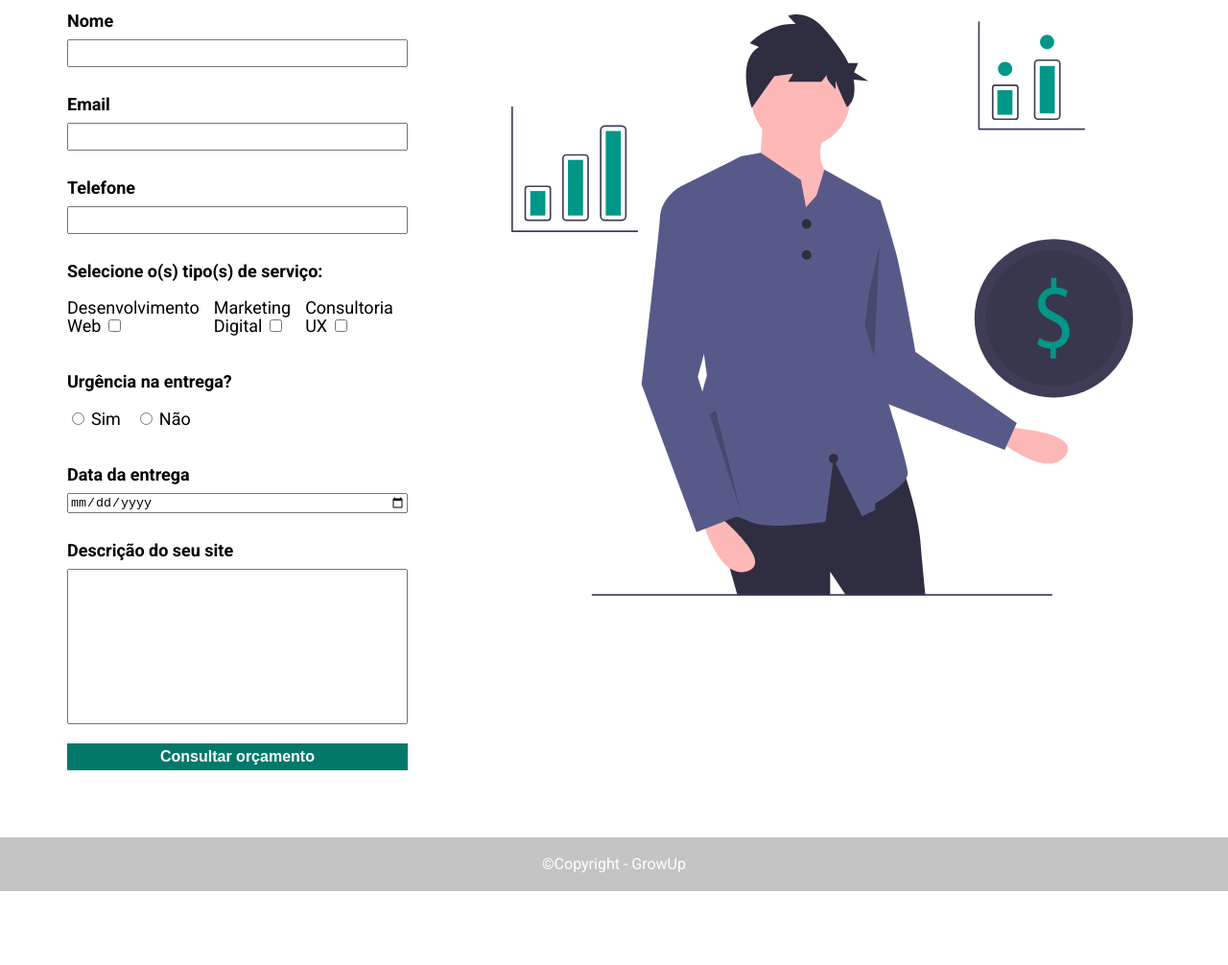
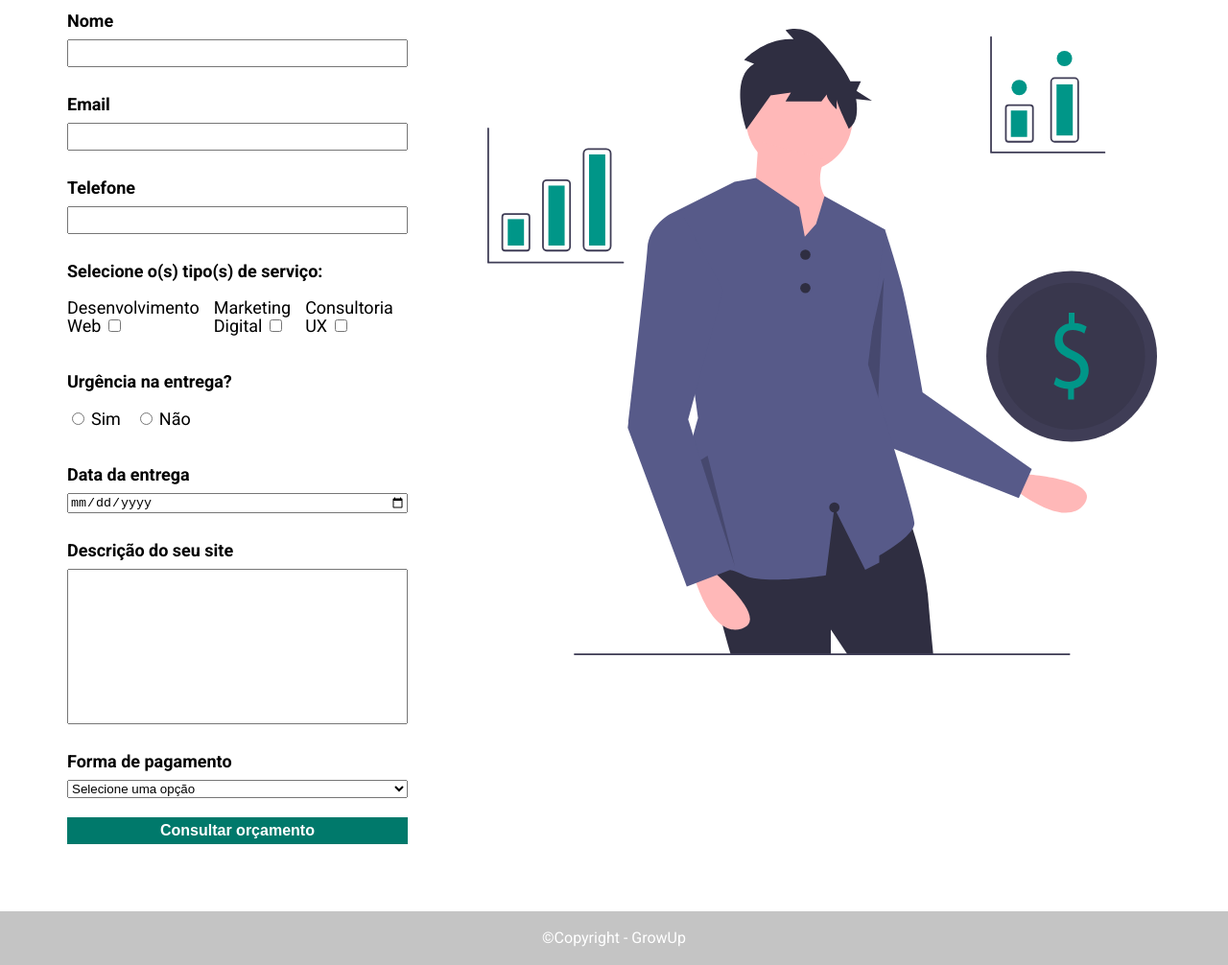
Before and after one commit to vitorKogawa/growup, a plain HTML site: page pages/orcamento.html in a window 1280 px wide. Shown: the part 323-1329 px from the top of the page at 96% size. Before the commit the page ends 1252 px from the top, so only its background shows below. Drawn offline with Linux system fonts and the light colour scheme.

```diff
--- a/css/orcamento.css
+++ b/css/orcamento.css
@@ -1,3 +1,7 @@
+* {
+    outline: none;
+}
+
 main {
     display: flex;
     flex-direction: row;
--- a/pages/orcamento.html
+++ b/pages/orcamento.html
@@ -90,6 +90,16 @@
                     <textarea name="descricao" id="descricao" cols="30" rows="10"></textarea>
                 </div>
                 <div class="form-field-wrapper">
+                    <label class="label-form">Forma de pagamento</label>
+                    <select name="forma_pagamento" id="forma_pagamento">
+                        <option value="" selected disabled>Selecione uma opção</option>
+                        <option value="debito">Débito</option>
+                        <option value="credito">Crédito</option>
+                        <option value="boleto">Boleto</option>
+                        <option value="transferencia_bancaria">Transferência Bancária</option>
+                    </select>
+                </div>
+                <div class="form-field-wrapper">
                     <input type="submit" value="Consultar orçamento">
                 </div>
             </form>
```
